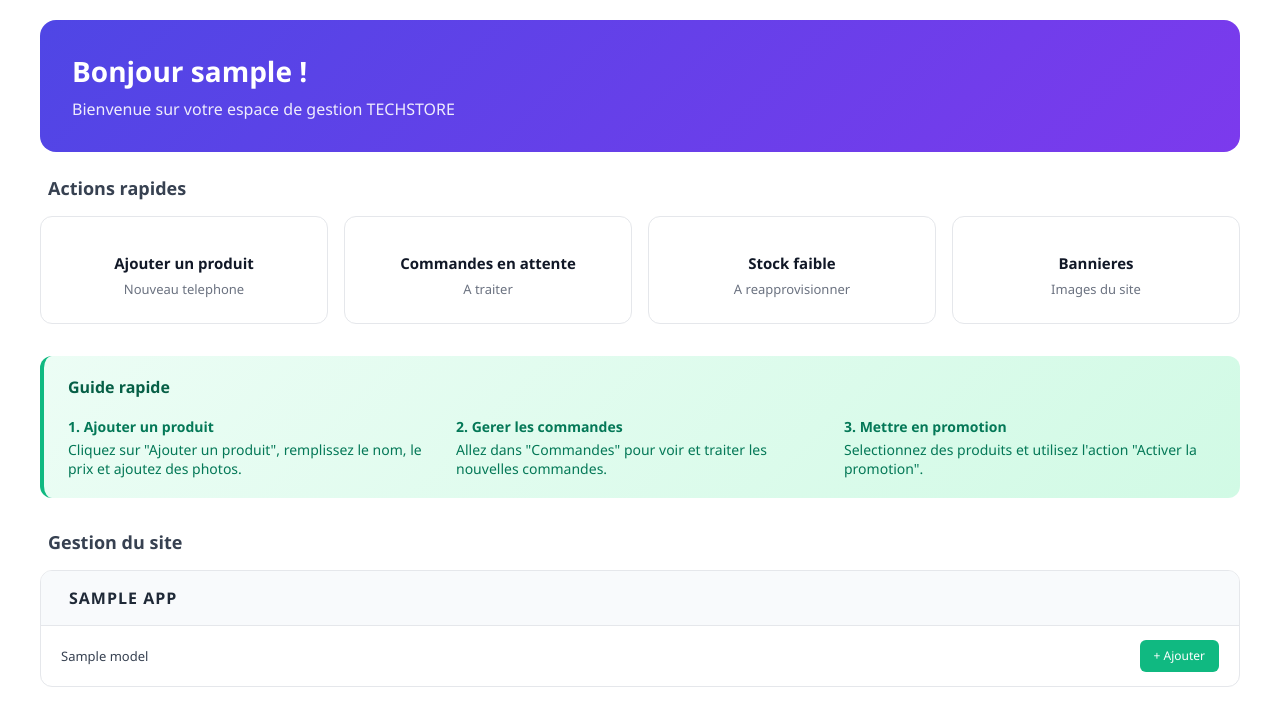
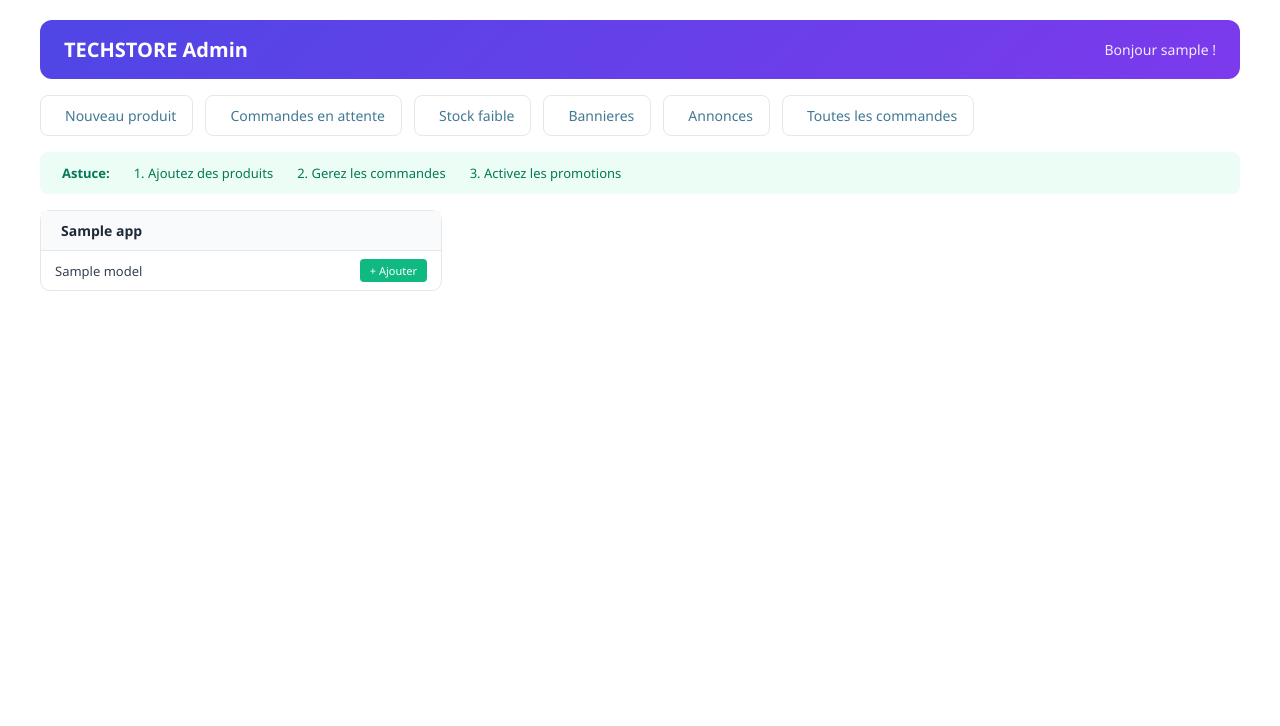
Before and after one commit to shai585000-cmd/backend-ecom, a Django app: template backend/templates/admin/index.html in a window 1280 px wide. Shown: the part 92-818 px from the top of the page. After the commit the page ends 383 px from the top, so only its background shows below. Run offline with Django 5.2, Linux system fonts and the light colour scheme; a user stored in the database is signed in; tables that the repository leaves empty hold one stand-in row (values such as "Sample post"); the template is opened without the code that fills it: most values are stand-ins (such as "Sample title", 1, 10 or a date in 2020); parts of the project's set-up code (start-up, migrations or seed data) failed here and were passed over.

Commit message:
feat: horizontal compact dashboard layout

```diff
--- a/backend/templates/admin/index.html
+++ b/backend/templates/admin/index.html
@@ -6,235 +6,170 @@
 {% block extrastyle %}
 {{ block.super }}
 <style>
-    .dashboard-header {
+    /* Header compact horizontal */
+    .dash-header {
         background: linear-gradient(135deg, #4f46e5 0%, #7c3aed 100%);
-        border-radius: 16px;
-        padding: 32px;
-        margin-bottom: 24px;
+        border-radius: 12px;
+        padding: 16px 24px;
+        margin-bottom: 16px;
         color: white;
-    }
-    .dashboard-header h2 {
-        margin: 0;
-        font-size: 28px;
-        font-weight: 700;
-    }
-    .dashboard-header p {
-        margin: 8px 0 0 0;
-        opacity: 0.9;
-        font-size: 16px;
-    }
-
-    .quick-actions {
-        display: grid;
-        grid-template-columns: repeat(auto-fit, minmax(200px, 1fr));
-        gap: 16px;
-        margin-bottom: 32px;
-    }
-    .action-card {
-        background: white;
-        border-radius: 12px;
-        padding: 24px;
-        text-align: center;
-        text-decoration: none;
-        transition: all 0.2s ease;
-        border: 1px solid #e5e7eb;
-        display: block;
-    }
-    .action-card:hover {
-        transform: translateY(-4px);
-        box-shadow: 0 12px 24px rgba(0,0,0,0.1);
-        border-color: #4f46e5;
-    }
-    .action-card i {
-        font-size: 36px;
-        margin-bottom: 12px;
-        display: block;
-    }
-    .action-card h4 {
-        margin: 0 0 4px 0;
-        color: #111827;
-        font-size: 15px;
-        font-weight: 600;
-    }
-    .action-card p {
-        margin: 0;
-        color: #6b7280;
-        font-size: 13px;
-    }
-
-    .section-title {
-        font-size: 18px;
-        font-weight: 600;
-        color: #374151;
-        margin: 0 0 16px 0;
-        display: flex;
-        align-items: center;
-        gap: 8px;
-    }
-    .section-title i {
-        color: #6b7280;
-    }
-
-    .guide-box {
-        background: linear-gradient(135deg, #ecfdf5 0%, #d1fae5 100%);
-        border-left: 4px solid #10b981;
-        border-radius: 12px;
-        padding: 20px 24px;
-        margin-bottom: 32px;
-    }
-    .guide-box h4 {
-        color: #065f46;
-        margin: 0 0 16px 0;
-        font-size: 16px;
-    }
-    .guide-steps {
-        display: grid;
-        grid-template-columns: repeat(auto-fit, minmax(200px, 1fr));
-        gap: 16px;
-    }
-    .guide-step {
-        color: #047857;
-        font-size: 14px;
-    }
-    .guide-step strong {
-        display: block;
-        margin-bottom: 4px;
-    }
-
-    .apps-grid {
-        display: grid;
-        grid-template-columns: repeat(auto-fit, minmax(320px, 1fr));
-        gap: 20px;
-    }
-    .app-card {
-        background: white;
-        border-radius: 12px;
-        overflow: hidden;
-        border: 1px solid #e5e7eb;
-    }
-    .app-card-header {
-        background: #f8fafc;
-        padding: 16px 20px;
-        border-bottom: 1px solid #e5e7eb;
-    }
-    .app-card-header h5 {
-        margin: 0;
-        font-size: 16px;
-        font-weight: 600;
-        color: #1f2937;
-    }
-    .app-card-header i {
-        color: #4f46e5;
-        margin-right: 8px;
-    }
-    .model-list {
-        list-style: none;
-        margin: 0;
-        padding: 0;
-    }
-    .model-item {
         display: flex;
         align-items: center;
         justify-content: space-between;
-        padding: 14px 20px;
+    }
+    .dash-header h2 { margin: 0; font-size: 20px; font-weight: 600; }
+    .dash-header p { margin: 0; opacity: 0.9; font-size: 14px; }
+
+    /* Actions en ligne horizontale */
+    .quick-row {
+        display: flex;
+        gap: 12px;
+        margin-bottom: 16px;
+        flex-wrap: wrap;
+    }
+    .quick-btn {
+        display: inline-flex;
+        align-items: center;
+        gap: 8px;
+        background: white;
+        border: 1px solid #e5e7eb;
+        border-radius: 8px;
+        padding: 10px 16px;
+        text-decoration: none;
+        color: #374151;
+        font-size: 14px;
+        font-weight: 500;
+        transition: all 0.15s;
+    }
+    .quick-btn:hover {
+        border-color: #4f46e5;
+        background: #f5f3ff;
+        color: #4f46e5;
+    }
+    .quick-btn i { font-size: 16px; }
+
+    /* Guide en une ligne */
+    .guide-inline {
+        background: #ecfdf5;
+        border-radius: 8px;
+        padding: 12px 16px;
+        margin-bottom: 16px;
+        display: flex;
+        align-items: center;
+        gap: 24px;
+        flex-wrap: wrap;
+        font-size: 13px;
+        color: #047857;
+    }
+    .guide-inline i { color: #10b981; }
+    .guide-inline span { display: flex; align-items: center; gap: 6px; }
+
+    /* Grille apps horizontale */
+    .apps-row {
+        display: flex;
+        gap: 16px;
+        flex-wrap: wrap;
+    }
+    .app-box {
+        background: white;
+        border: 1px solid #e5e7eb;
+        border-radius: 10px;
+        flex: 1;
+        min-width: 280px;
+        max-width: 400px;
+    }
+    .app-box-head {
+        background: #f8fafc;
+        padding: 10px 14px;
+        border-bottom: 1px solid #e5e7eb;
+        font-weight: 600;
+        font-size: 14px;
+        color: #1f2937;
+    }
+    .app-box-head i { color: #4f46e5; margin-right: 6px; }
+    .model-row {
+        display: flex;
+        align-items: center;
+        justify-content: space-between;
+        padding: 8px 14px;
         border-bottom: 1px solid #f3f4f6;
     }
-    .model-item:last-child {
-        border-bottom: none;
-    }
-    .model-item a.model-link {
+    .model-row:last-child { border-bottom: none; }
+    .model-row a.m-link {
         color: #374151;
         text-decoration: none;
-        font-weight: 500;
+        font-size: 13px;
     }
-    .model-item a.model-link:hover {
-        color: #4f46e5;
-    }
-    .model-item .add-btn {
+    .model-row a.m-link:hover { color: #4f46e5; }
+    .model-row .add-sm {
         background: #10b981;
         color: white;
-        padding: 6px 14px;
-        border-radius: 6px;
-        font-size: 12px;
+        padding: 4px 10px;
+        border-radius: 4px;
+        font-size: 11px;
         text-decoration: none;
-        font-weight: 500;
     }
-    .model-item .add-btn:hover {
-        background: #059669;
-    }
+    .model-row .add-sm:hover { background: #059669; }
 </style>
 {% endblock %}
 
 {% block content %}
-<div class="dashboard-header">
-    <h2><i class="fas fa-user-circle"></i> Bonjour {{ request.user.username }} !</h2>
-    <p>Bienvenue sur votre espace de gestion TECHSTORE</p>
+<!-- Header compact -->
+<div class="dash-header">
+    <div>
+        <h2><i class="fas fa-store"></i> TECHSTORE Admin</h2>
+    </div>
+    <p>Bonjour {{ request.user.username }} !</p>
 </div>
 
-<h3 class="section-title"><i class="fas fa-bolt"></i> Actions rapides</h3>
-<div class="quick-actions">
-    <a href="/admin/produits/product/add/" class="action-card">
-        <i class="fas fa-mobile-alt" style="color: #4f46e5;"></i>
-        <h4>Ajouter un produit</h4>
-        <p>Nouveau telephone</p>
+<!-- Actions rapides en ligne -->
+<div class="quick-row">
+    <a href="/admin/produits/product/add/" class="quick-btn">
+        <i class="fas fa-plus" style="color: #4f46e5;"></i> Nouveau produit
     </a>
-    <a href="/admin/orders/order/?status__exact=pending" class="action-card">
-        <i class="fas fa-clock" style="color: #f59e0b;"></i>
-        <h4>Commandes en attente</h4>
-        <p>A traiter</p>
+    <a href="/admin/orders/order/?status__exact=pending" class="quick-btn">
+        <i class="fas fa-clock" style="color: #f59e0b;"></i> Commandes en attente
     </a>
-    <a href="/admin/produits/product/?stock__lte=5" class="action-card">
-        <i class="fas fa-exclamation-triangle" style="color: #ef4444;"></i>
-        <h4>Stock faible</h4>
-        <p>A reapprovisionner</p>
+    <a href="/admin/produits/product/?stock__lte=5" class="quick-btn">
+        <i class="fas fa-exclamation-circle" style="color: #ef4444;"></i> Stock faible
     </a>
-    <a href="/admin/home/banner/" class="action-card">
-        <i class="fas fa-image" style="color: #8b5cf6;"></i>
-        <h4>Bannieres</h4>
-        <p>Images du site</p>
+    <a href="/admin/home/banner/" class="quick-btn">
+        <i class="fas fa-image" style="color: #8b5cf6;"></i> Bannieres
+    </a>
+    <a href="/admin/home/announcement/" class="quick-btn">
+        <i class="fas fa-bullhorn" style="color: #10b981;"></i> Annonces
+    </a>
+    <a href="/admin/orders/order/" class="quick-btn">
+        <i class="fas fa-list" style="color: #6b7280;"></i> Toutes les commandes
     </a>
 </div>
 
-<div class="guide-box">
-    <h4><i class="fas fa-lightbulb"></i> Guide rapide</h4>
-    <div class="guide-steps">
-        <div class="guide-step">
-            <strong>1. Ajouter un produit</strong>
-            Cliquez sur "Ajouter un produit", remplissez le nom, le prix et ajoutez des photos.
-        </div>
-        <div class="guide-step">
-            <strong>2. Gerer les commandes</strong>
-            Allez dans "Commandes" pour voir et traiter les nouvelles commandes.
-        </div>
-        <div class="guide-step">
-            <strong>3. Mettre en promotion</strong>
-            Selectionnez des produits et utilisez l'action "Activer la promotion".
-        </div>
-    </div>
+<!-- Guide compact -->
+<div class="guide-inline">
+    <span><i class="fas fa-lightbulb"></i> <strong>Astuce:</strong></span>
+    <span>1. Ajoutez des produits</span>
+    <span>2. Gerez les commandes</span>
+    <span>3. Activez les promotions</span>
 </div>
 
-<h3 class="section-title"><i class="fas fa-th-large"></i> Gestion du site</h3>
-<div class="apps-grid">
+<!-- Apps en grille horizontale -->
+<div class="apps-row">
 {% if app_list %}
     {% for app in app_list %}
-    <div class="app-card">
-        <div class="app-card-header">
-            <h5><i class="fas fa-folder"></i> {{ app.name }}</h5>
-        </div>
-        <ul class="model-list">
+    <div class="app-box">
+        <div class="app-box-head"><i class="fas fa-folder"></i> {{ app.name }}</div>
         {% for model in app.models %}
-            <li class="model-item">
+        <div class="model-row">
             {% if model.admin_url %}
-                <a href="{{ model.admin_url }}" class="model-link">{{ model.name }}</a>
+            <a href="{{ model.admin_url }}" class="m-link">{{ model.name }}</a>
             {% else %}
             <span>{{ model.name }}</span>
             {% endif %}
             {% if model.add_url %}
-                <a href="{{ model.add_url }}" class="add-btn">+ Ajouter</a>
+            <a href="{{ model.add_url }}" class="add-sm">+ Ajouter</a>
             {% endif %}
-            </li>
+        </div>
         {% endfor %}
-        </ul>
     </div>
     {% endfor %}
 {% else %}
```
Lines whose indentation alone changed are shown as unchanged.
